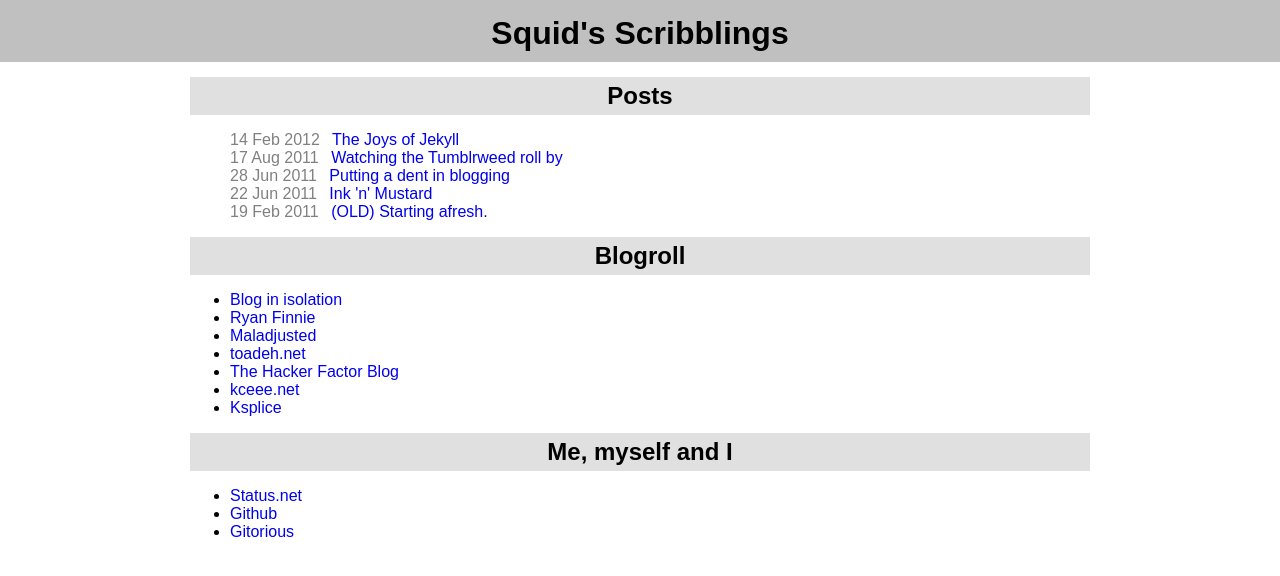
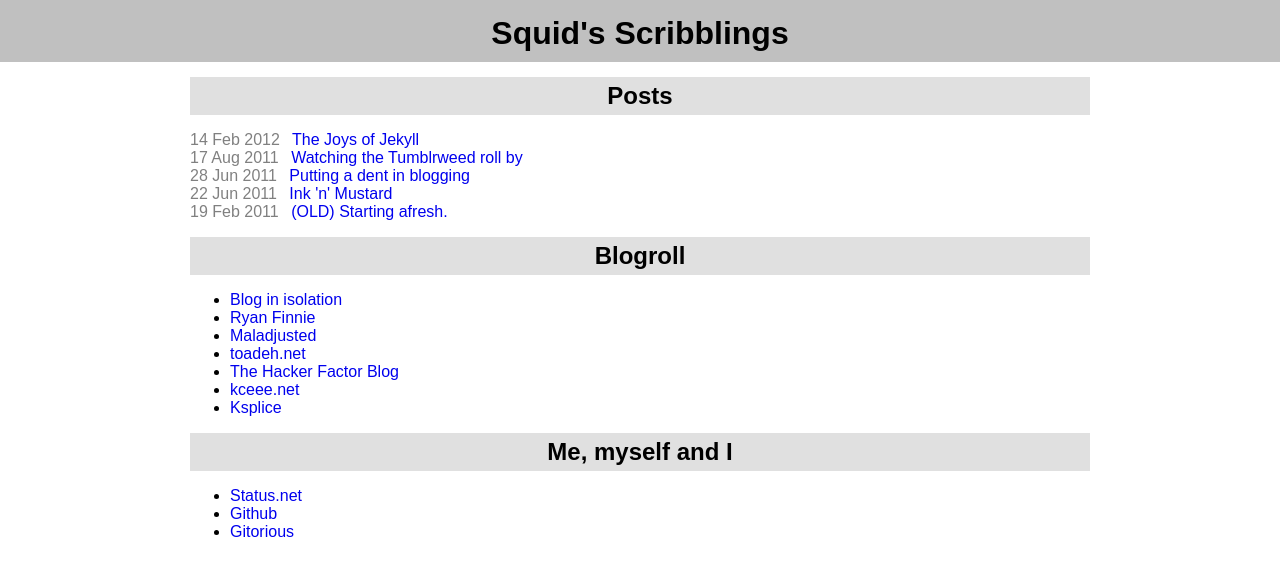
Before and after one commit to jesskay/psquid.net, a Jekyll site: the page built from index.html, in a window 1280 px wide. Shown: the top 576 px of the page. Built offline with Jekyll 4.4.1, drawn with Linux system fonts in a browser that asks for light colours.

Commit message:
Move dem bullets.

```diff
--- a/css/clean_ink.css
+++ b/css/clean_ink.css
@@ -41,6 +41,8 @@ h2 {
 
 .post-list {
   list-style-type: none;
+  margin-left: 0;
+  padding-left: 0; /* fuck you, IE */
 }
 
 ul .date {
```
